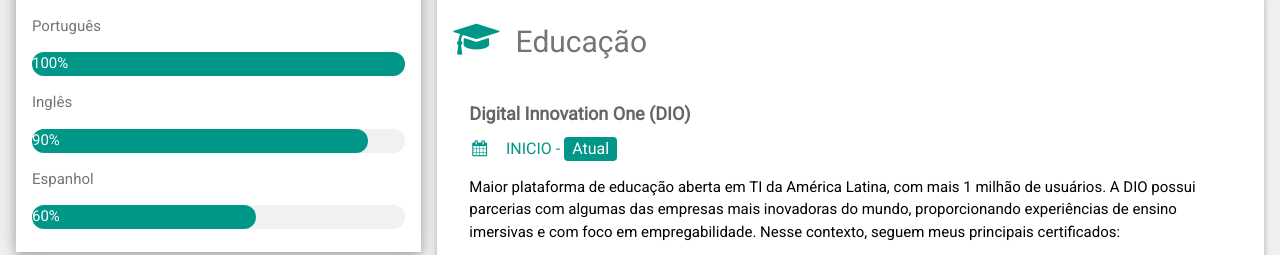
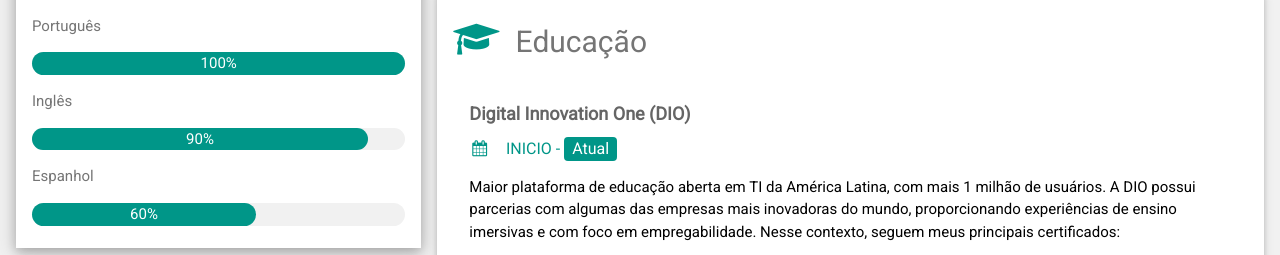
Before and after one commit to leosgarcia/site, a plain HTML site: page index.html in a window 1280 px wide. Shown: the part 656-911 px from the top of the page. Drawn offline with nearby package versions, Linux system fonts and the light colour scheme.

Commit message:
Update index.html

```diff
--- a/index.html
+++ b/index.html
@@ -68,15 +68,15 @@
               </p>
               <p>Português</p>
               <div class="w3-light-grey w3-round-xlarge">
-                <div class="w3-round-xlarge w3-teal" style="height:24px;width:100%">100%</div>
+               <div class="w3-container w3-center w3-round-xlarge w3-teal" style="width:100%">100%</div>
               </div>
               <p>Inglês</p>
               <div class="w3-light-grey w3-round-xlarge">
-                <div class="w3-round-xlarge w3-teal" style="height:24px;width:90%">90%</div>
+               <div class="w3-container w3-center w3-round-xlarge w3-teal" style="width:90%">90%</div>
               </div>
               <p>Espanhol</p>
               <div class="w3-light-grey w3-round-xlarge">
-                <div class="w3-round-xlarge w3-teal" style="height:24px;width:60%">60%</div>
+               <div class="w3-container w3-center w3-round-xlarge w3-teal" style="width:60%">60%</div>
               </div>
               <br>
             </div>
```
